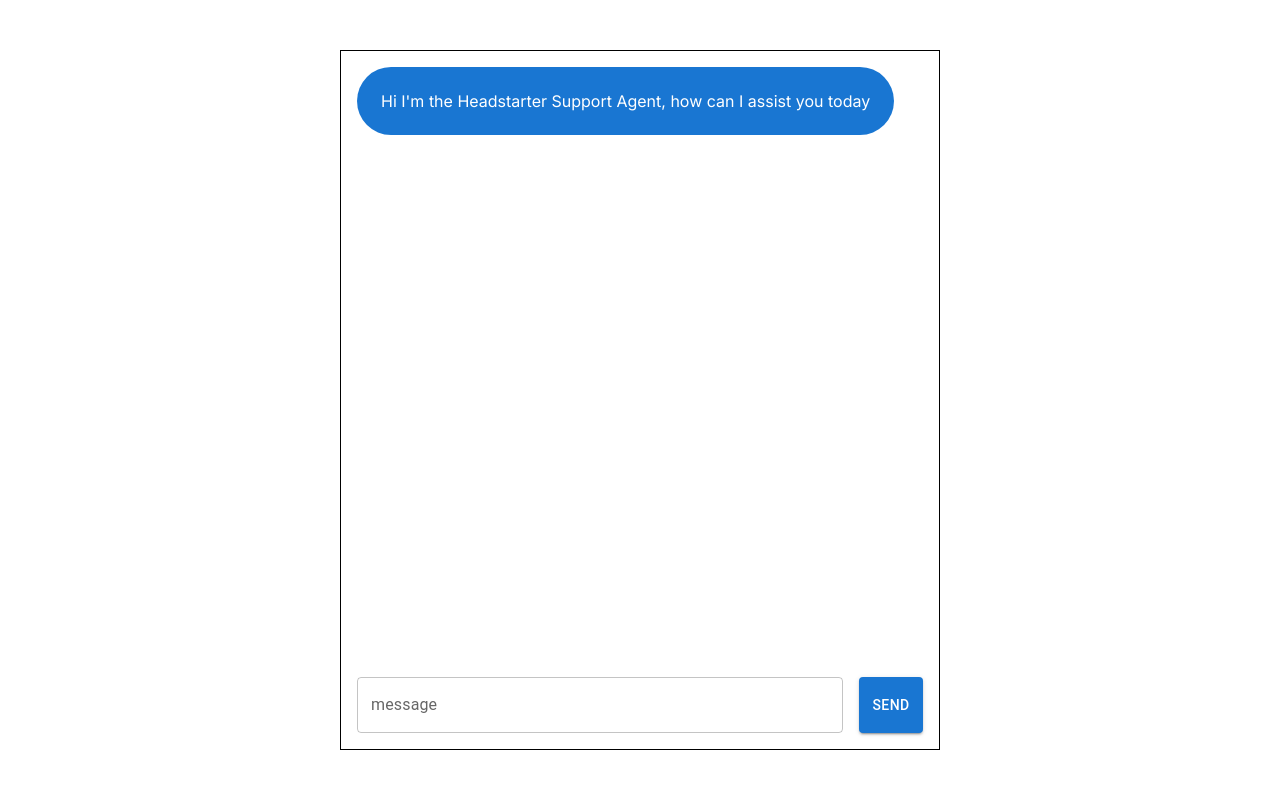
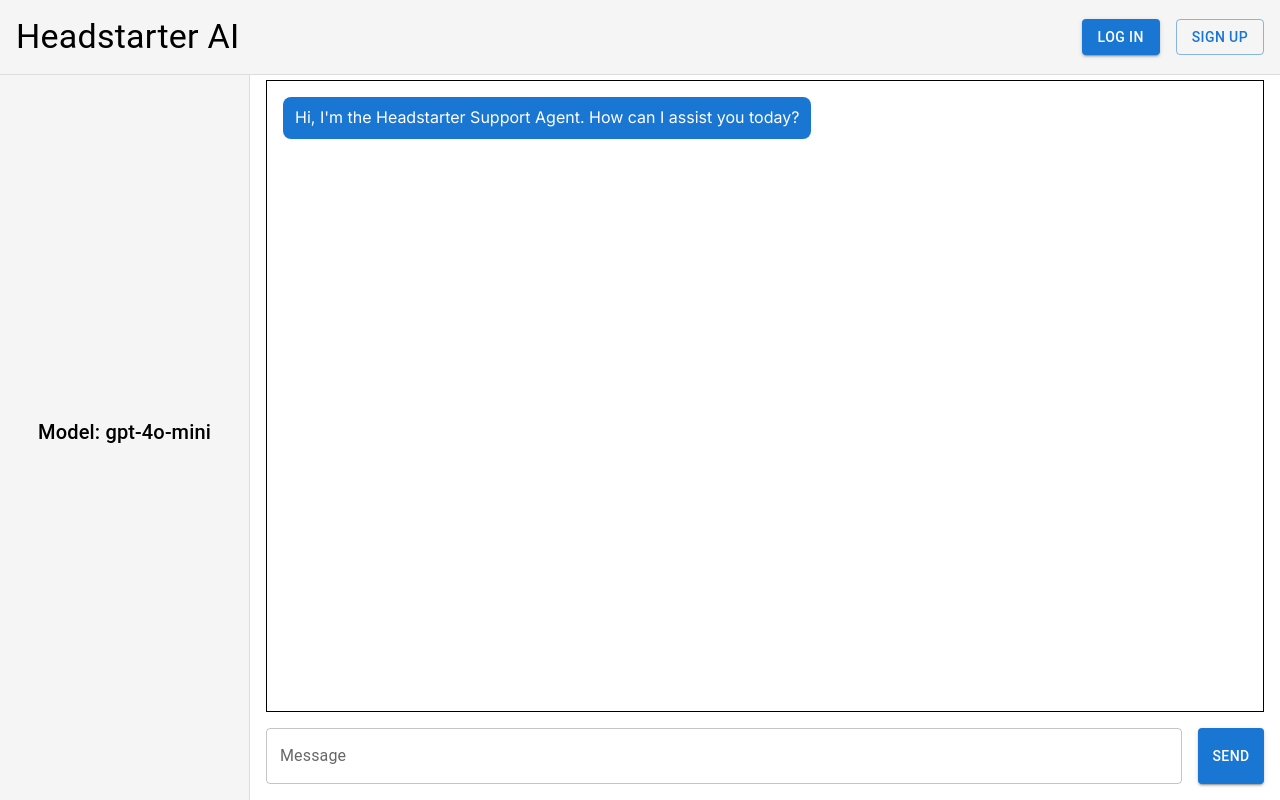
Before and after one commit to HeadstaterAI-24/customer_support_ai, a Next.js app: page / in a window 1280 px wide. Built offline with nearby package versions, Linux system fonts and the light colour scheme.

Commit message:
Update page.js

```diff
--- a/app/page.js
+++ b/app/page.js
@@ -1,115 +1,203 @@
-'use client'
-import { Box, Stack, TextField, Button} from '@mui/material'
-import Image from "next/image";
-import { useState } from "react";
+'use client';
+
+import { Box, Stack, Typography, TextField, Button } from '@mui/material';
+import { useState, useEffect, useRef } from 'react';
+import { marked } from 'marked';
+import './globals.css'; // Adjust the path based on your project structure
 
 export default function Home() {
   const [messages, setMessages] = useState([{
     role: 'assistant',
-    content: `Hi I'm the Headstarter Support Agent, how can I assist you today`,
+    content: `Hi, I'm the Headstarter Support Agent. How can I assist you today?`,
+  }]);
 
-  }])
-
-  const [message, setMessage] = useState('')
+  const [message, setMessage] = useState('');
+  const messageInputRef = useRef(null);
 
   const sendMessage = async () => {
-    setMessage('')
-    setMessages((messages)=>[
+    if (message.trim() === '') return; // Prevent sending empty messages
+
+    setMessage('');
+    setMessages((messages) => [
       ...messages,
-      {role: 'user', content: message},
-      {role: 'assistant', content: ''}
-    ])
+      { role: 'user', content: message },
+      { role: 'assistant', content: '' },
+    ]);
 
-    const response = fetch('api/chat', {
+    const response = await fetch('api/chat', {
       method: "POST",
-      headers:{
+      headers: {
         'Content-Type': 'application/json'
       },
-      body: JSON.stringify([...messages, {role: 'user', content: message}])
-    }).then( async (res) => {
-      const reader = res.body.getReader()
-      const decoder = new TextDecoder()
+      body: JSON.stringify([...messages, { role: 'user', content: message }])
+    });
 
-      let result = ''
-      return reader.read().then(function processText({done, value}) {
-        if (done){
-          return result
-        }
-        const text = decoder.decode(value || new Int8Array(), {stream: true})
-        setMessages((messages)=> {
-          let lastMessage = messages[messages.length - 1]
-          let otherMessages = messages.slice(0, messages.length - 1)
+    const reader = response.body.getReader();
+    const decoder = new TextDecoder();
+
+    let result = '';
+    return reader.read().then(function processText({ done, value }) {
+      if (done) {
+        // Convert markdown to HTML
+        const htmlResponse = marked(result);
+
+        setMessages((messages) => {
+          let lastMessage = messages[messages.length - 1];
+          let otherMessages = messages.slice(0, messages.length - 1);
           return ([
             ...otherMessages,
             {
               ...lastMessage,
-              content: lastMessage.content + text,
+              content: htmlResponse,
             },
-          ])
-        })
-        return reader.read().then(processText)
-      })
-    })
+          ]);
+        });
+        return result;
       }
+      const text = decoder.decode(value || new Uint8Array(), { stream: true });
+      result += text;
+      return reader.read().then(processText);
+    });
+  };
+
+  useEffect(() => {
+    const handleKeyDown = (event) => {
+      if (event.key === 'Enter' && !event.shiftKey) { // Shift+Enter won't trigger send
+        event.preventDefault(); // Prevent default Enter key behavior (e.g., form submission)
+        sendMessage();
+      }
+    };
+
+    const inputElement = messageInputRef.current;
+    inputElement?.addEventListener('keydown', handleKeyDown);
+
+    return () => {
+      inputElement?.removeEventListener('keydown', handleKeyDown);
+    };
+  }, [message]);
 
   return (
+    <Box sx={{ display: 'flex', flexDirection: 'column', height: '100vh' }}>
       <Box
-      width="100vw"
-      height="100vh"
-      display="flex"
-      flexDirection="column"
-      justifyContent="center"
-      alignItems="center"
+        sx={{
+          display: 'flex',
+          justifyContent: 'space-between',
+          alignItems: 'center',
+          padding: '16px',
+          backgroundColor: '#f5f5f5',
+          borderBottom: '1px solid #ddd',
+          position: 'fixed',
+          width: '100%',
+          top: 0,
+          left: 0,
+          zIndex: 1000,
+        }}
       >
-      <Stack
-        direction="column"
-        width="600px"
-        height="700px"
-        border="1px solid black"
-        p={2}
-        spacing={3}
+        <Typography variant="h4">Headstarter AI</Typography>
+        <Stack direction="row" spacing={2}>
+          <Button variant="contained" color="primary">Log In</Button>
+          <Button variant="outlined" color="primary">Sign Up</Button>
+        </Stack>
+      </Box>
+
+      <Box
+        sx={{
+          display: 'flex',
+          flexDirection: 'row',
+          flexGrow: 1,
+          marginTop: '64px', // Height of the fixed header to avoid overlap
+        }}
+      >
+        <Box
+          sx={{
+            width: '250px',
+            display: 'flex',
+            justifyContent: 'center',
+            alignItems: 'center',
+            backgroundColor: '#f5f5f5',
+            borderRight: '1px solid #ddd',
+            padding: '16px',
+            textAlign: 'center',
+          }}
+        >
+          <Typography variant="h6">Model: gpt-4o-mini</Typography>
+        </Box>
+
+        <Box
+          sx={{
+            flexGrow: 1,
+            display: 'flex',
+            flexDirection: 'column',
+            padding: '16px',
+            height: 'calc(100vh - 64px)', // Full height minus the fixed header
+            overflow: 'hidden',
+          }}
+        >
+          <Box
+            sx={{
+              flexGrow: 1,
+              display: 'flex',
+              flexDirection: 'column',
+              border: '1px solid black',
+              backgroundColor: 'white',
+              overflowY: 'auto', // Scrollable chat area
+            }}
           >
             <Stack
               direction="column"
               spacing={2}
               flexGrow={1}
-          overflow="auto"
-          maxHeight="100%"
+              sx={{ p: 2 }}
             >
               {messages.map((message, index) => (
                 <Box
                   key={index}
-              display="flex"
-              justifyContent={message.role=== 'assistant' ? 'flex-start': 'flex-end'}
+                  sx={{
+                    display: 'flex',
+                    justifyContent: message.role === 'assistant' ? 'flex-start' : 'flex-end',
+                    mb: 2,
+                  }}
                 >
                   <Box
-                bgcolor={
-                  message.role === 'assistant'
-                    ? 'primary.main'
-                    : 'secondary.main'
-                }
-                color="white"
-                borderRadius={16}
-                p={3}
+                    sx={{
+                      bgcolor: message.role === 'assistant' ? 'primary.main' : 'secondary.main',
+                      color: 'white',
+                      borderRadius: 2,
+                      p: 2,
+                      maxWidth: '90%',
+                      overflowWrap: 'break-word',
+                      padding: '8px 12px', // Adjust padding inside the bubble
+                    }}
                   >
-                {message.content}
+                    <div
+                      dangerouslySetInnerHTML={{ __html: message.content }}
+                      style={{
+                        lineHeight: '1.6',
+                        fontSize: '16px',
+                        margin: 0,
+                        padding: 0,
+                      }}
+                    />
                   </Box>
                 </Box>
               ))}
             </Stack>
-        <Stack direction="row" spacing={2}>
+          </Box>
+
+          <Stack direction="row" spacing={2} sx={{ mt: 2 }}>
             <TextField
-            label="message"
+              label="Message"
               fullWidth
+              multiline // Enable multi-line input
+              maxRows={4} // Limit the max height to 4 rows
               value={message}
               onChange={(e) => setMessage(e.target.value)}
+              inputRef={messageInputRef} // Reference to handle key events
             />
-          <Button variant="contained" onClick={sendMessage}>
-            Send
-          </Button>
-
-        </Stack>
+            <Button variant="contained" onClick={sendMessage}>Send</Button>
           </Stack>
         </Box>
-  )
+      </Box>
+    </Box>
+  );
 }
```
Lines whose indentation alone changed are shown as unchanged.
